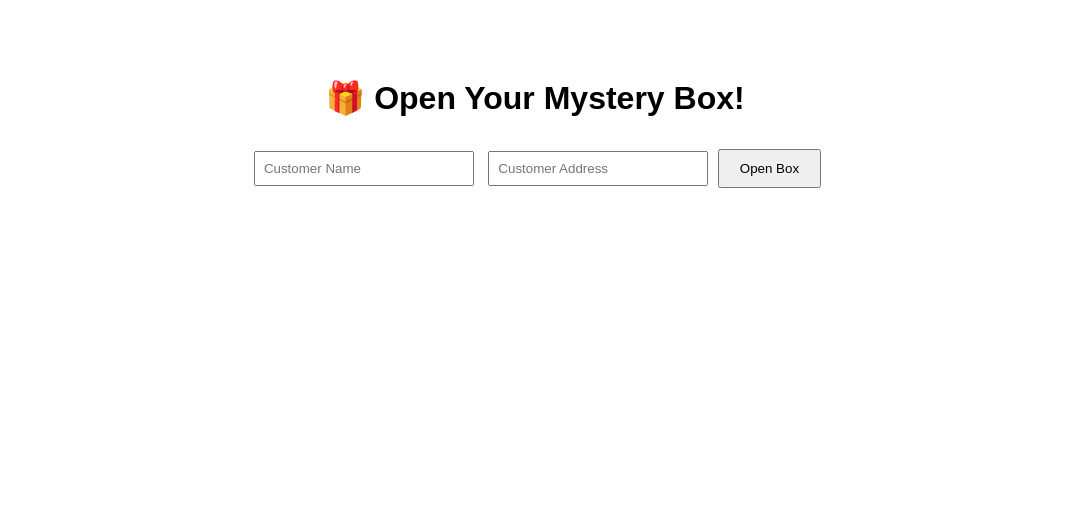
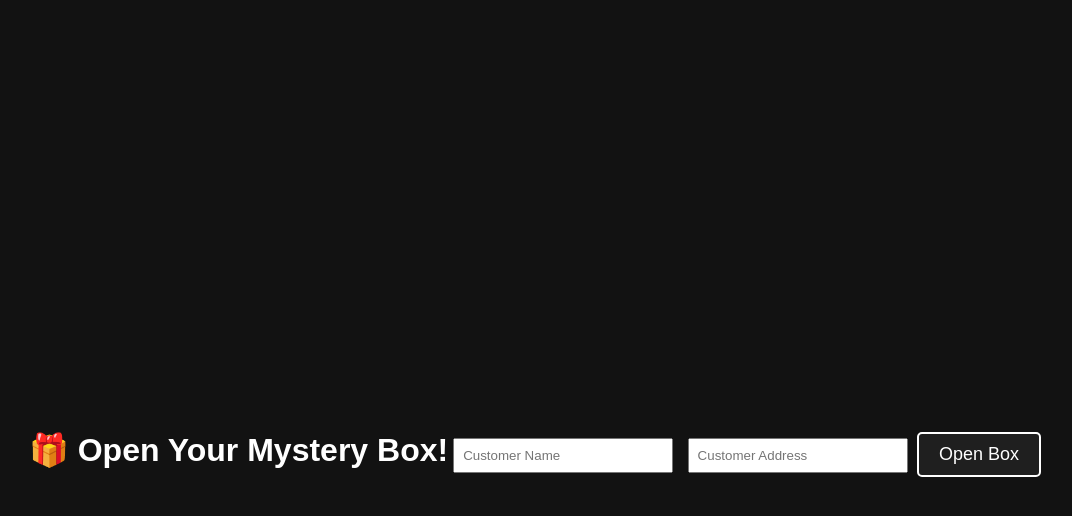
Before and after one commit to Dmitrosio/mystery-box-promo, a website: page index.html in a window 1280 px wide. Shown: the whole page, without its empty margins (105-1177 px from the left). Drawn offline with Linux system fonts and the light colour scheme.

Commit message:
Added styles

```diff
--- a/index.html
+++ b/index.html
@@ -2,6 +2,7 @@
 <html>
 <head>
   <title>Mystery Box Promo</title>
+  <link rel="stylesheet" href="styles.css" />
   <style>
     body { font-family: sans-serif; text-align: center; padding-top: 50px; }
     input { margin: 5px; padding: 8px; width: 200px; }
--- /dev/null
+++ b/public/styles.css
@@ -0,0 +1,49 @@
+/* General Styles */
+body {
+    background-color: #121212; /* Dark background */
+    color: #ffffff; /* Light text for contrast */
+    font-family: Arial, sans-serif;
+    margin: 0;
+    padding: 0;
+    display: flex;
+    justify-content: center;
+    align-items: center;
+    height: 100vh;
+}
+
+/* Button Styles */
+button {
+    background-color: #1f1f1f;
+    color: #ffffff;
+    border: 2px solid #ffffff;
+    padding: 10px 20px;
+    font-size: 18px;
+    cursor: pointer;
+    border-radius: 5px;
+    transition: transform 0.2s ease, background-color 0.2s ease;
+}
+
+button:hover {
+    background-color: #333333;
+    transform: scale(1.1);
+}
+
+/* Animation Styles */
+@keyframes openBox {
+    0% {
+        transform: scale(1);
+        opacity: 1;
+    }
+    50% {
+        transform: scale(1.2);
+        opacity: 0.8;
+    }
+    100% {
+        transform: scale(1);
+        opacity: 1;
+    }
+}
+
+button:active {
+    animation: openBox 0.5s ease;
+}
```
